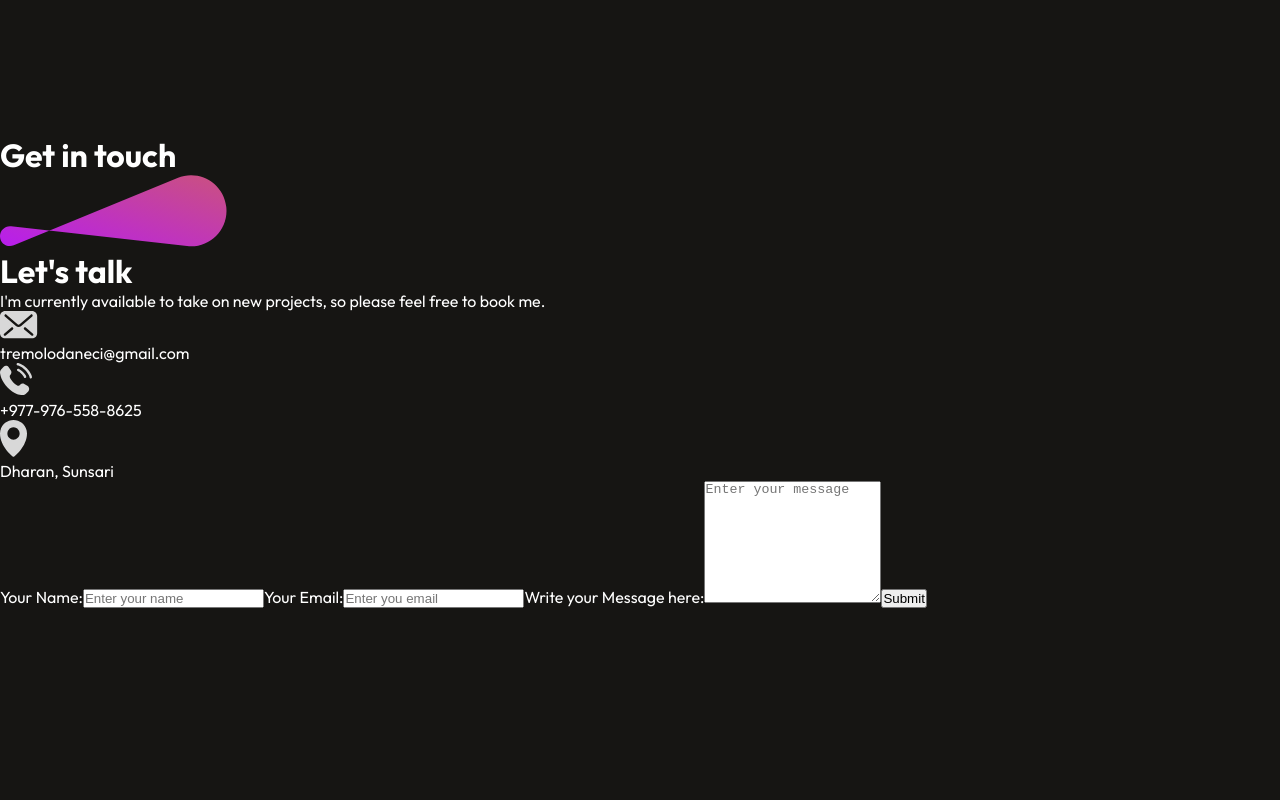
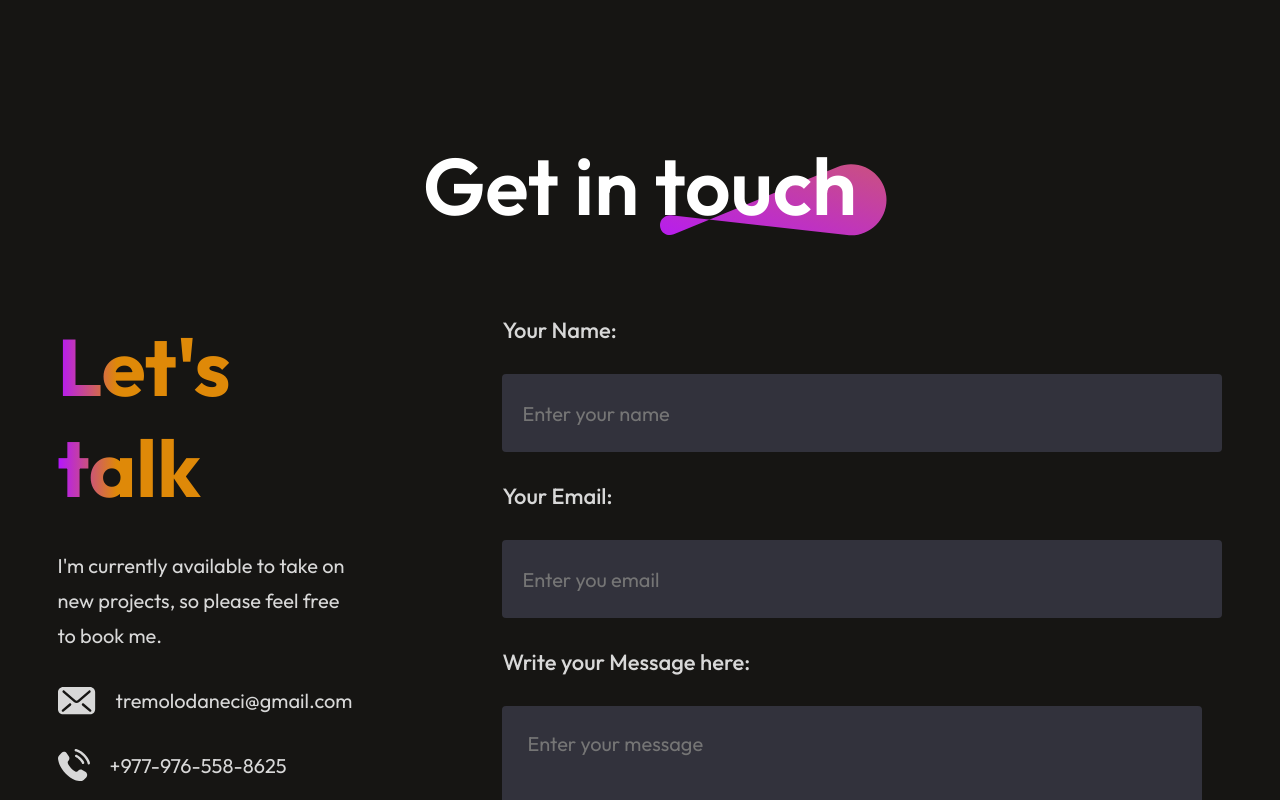
Before and after one commit to dan3ci/portfolio-app, a React (Vite) app: page / in a window 1280 px wide. Shown: the part 5160-5960 px from the top of the page. Before the commit the page ends 5768 px from the top, so only its background shows below. Built offline with nearby package versions, Linux system fonts and the light colour scheme.

Commit message:
Contact section Completed

```diff
--- a/src/components/Contact/Contact.css
+++ b/src/components/Contact/Contact.css
@@ -0,0 +1,120 @@
+.contact {
+    display: flex;
+    flex-direction: column;
+    align-items: center;
+    justify-content: center;
+    gap: 80px;
+    margin: 80px 170px;
+}
+
+.contact-title{
+    position: relative;
+}
+
+.contact-title h1{
+    padding: 0px 30px;
+    font-size: 80px;
+    font-weight: 600;
+}
+
+.contact-title img{
+    position: absolute;
+    bottom: 0;
+    right: 0;
+    z-index: -1;
+}
+
+.contact-section{
+    display: flex;
+    gap: 150px;
+
+}
+
+.contact-left{
+    display: flex;
+    flex-direction: column;
+    gap: 30px;
+}
+
+.contact-left h1{
+    font-size: 80px;
+    font-weight: 700;
+    background: linear-gradient(270deg, #DF8908 80%, #B415FF 100% );
+    background-clip: text;
+    -webkit-background-clip: text;
+    -webkit-text-fill-color: transparent;
+}
+
+.contact-left p{
+    max-width: 550px;
+    color: #D8D8D8;
+    font-size: 20px;
+    line-height: 35px;
+}
+
+.contact-details {
+    display: flex;
+    flex-direction: column;
+    gap: 30px;
+    color: #D8D8D8;
+    font-size: 22px;
+}
+
+.contact-detail {
+    display: flex;
+    align-items: center;
+    gap: 20px;
+}
+
+.contact-right{
+    display: flex;
+    flex-direction: column;
+    align-items: start;
+    gap: 30px;
+}
+
+.contact-right label{
+    color: #D8D8D8;
+    font-size: 22px;
+    font-weight: 500;
+}
+
+.contact-right input{
+    border: none;
+    width: 700px;
+    height: 78px;
+    padding-left: 20px;
+    border-radius: 4px;
+    background: #32323c;
+    color: #A0A0A0;
+    font-family: Outfit;
+    font-size: 20px ;
+}
+
+.contact-right textarea{
+    width: 650px;
+    border: none;
+    padding: 25px;
+    border-radius: 4px;
+    background: #32323c;
+    color: #A0A0A0;
+    font-family: Outfit;
+    font-size: 20px ;
+}
+
+.contact-submit{
+    border: none;
+    color: white;
+    border-radius: 50px;
+    background: linear-gradient(270deg, #DF8908 -5.09%, #B415FF 100% );
+    font-size: 22px;
+    padding: 20px 60px;
+    margin-bottom: 50px;
+    cursor: pointer;
+    transition: .3s;
+}
+
+.contact-submit:hover{
+    transform: scale(1.1);
+    transition: .3s;
+}
```
